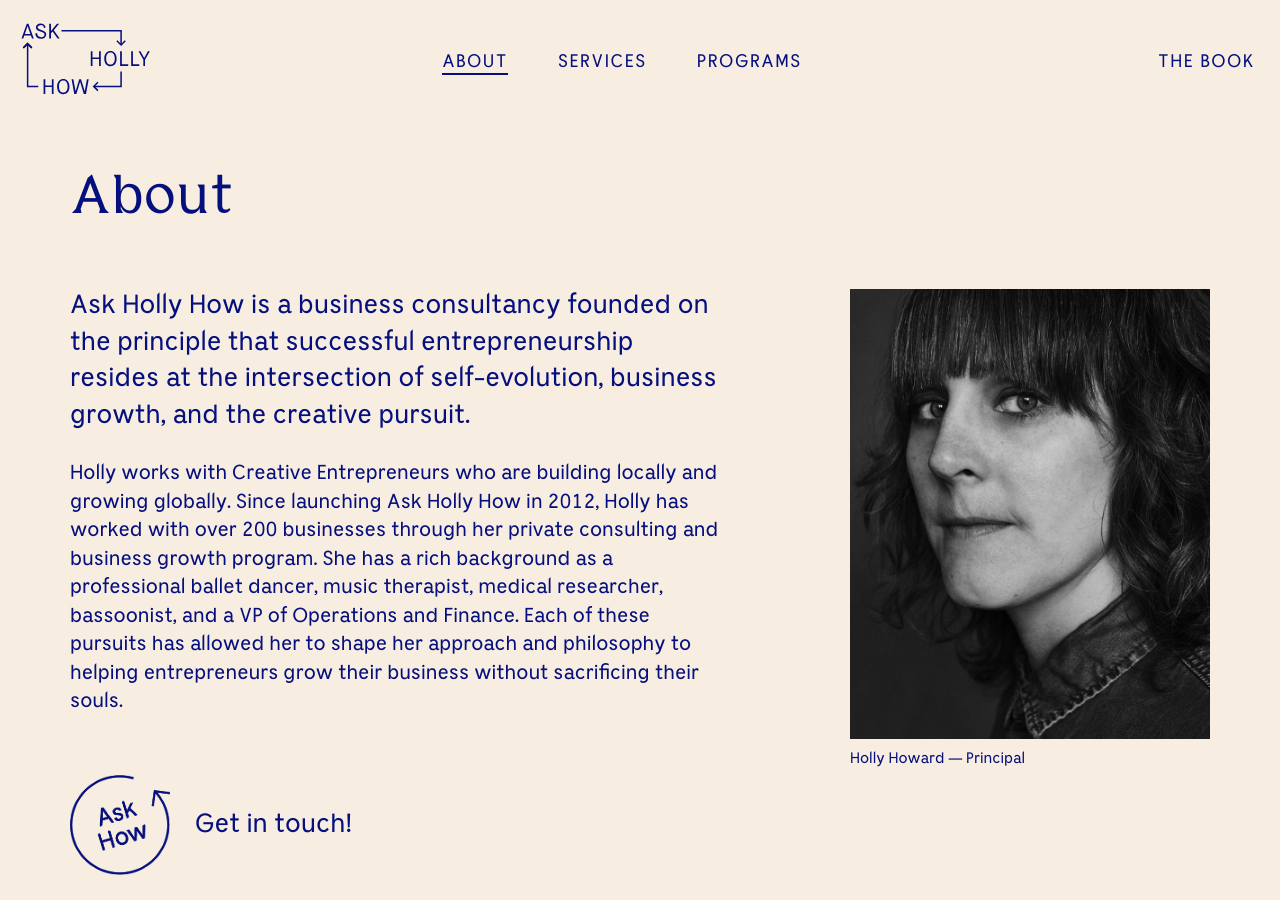
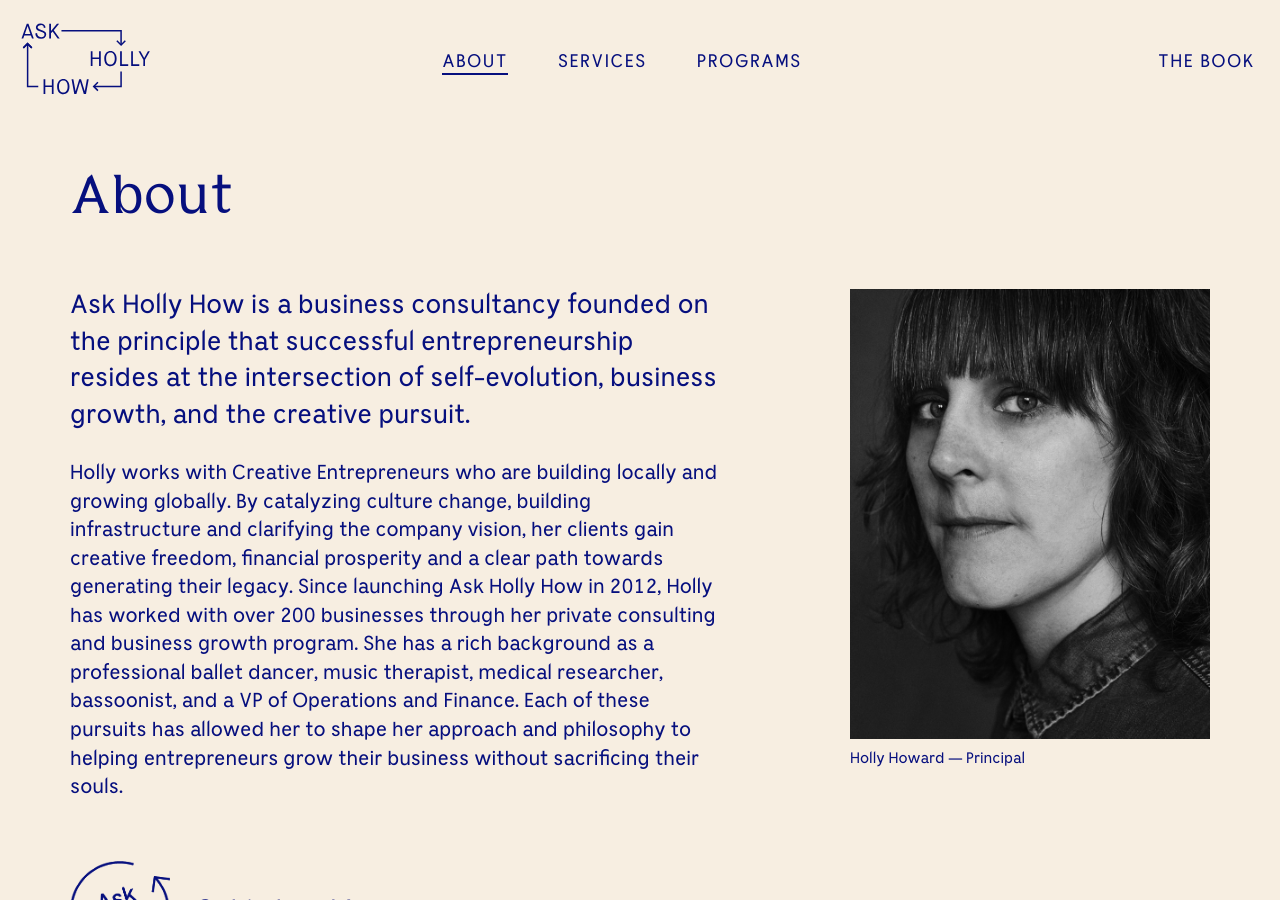
Before and after one commit to hollyhoward78/ask-holly-how, a Jekyll site: the page built from _pages/about.md, in a window 1280 px wide and 900 px high. Built offline with Jekyll 4.4.1, drawn with Linux system fonts in a browser that asks for light colours; a script that is not in the unit is left out.

Commit message:
Update Page “About”

```diff
--- a/_pages/about.md
+++ b/_pages/about.md
@@ -6,12 +6,15 @@
   business growth, and the creative pursuit.
 introduction: >-
   Holly works with Creative Entrepreneurs who are building locally and growing
-  globally. Since launching Ask Holly How in 2012, Holly has worked with over
-  200 businesses through her private consulting and business growth program. She
-  has a rich background as a professional ballet dancer, music therapist,
-  medical researcher, bassoonist, and a VP of Operations and Finance. Each of
-  these pursuits has allowed her to shape her approach and philosophy to helping
-  entrepreneurs grow their business without sacrificing their souls.
+  globally. By catalyzing culture change, building infrastructure and clarifying
+  the company vision, her clients gain creative freedom, financial prosperity
+  and a clear path towards generating their legacy. Since launching Ask Holly
+  How in 2012, Holly has worked with over 200 businesses through her private
+  consulting and business growth program. She has a rich background as a
+  professional ballet dancer, music therapist, medical researcher, bassoonist,
+  and a VP of Operations and Finance. Each of these pursuits has allowed her to
+  shape her approach and philosophy to helping entrepreneurs grow their business
+  without sacrificing their souls.
 about-image: /images/Holly_Portrait.jpg
 about-image-caption: Holly Howard &mdash; Principal
 about-email: hhoward@askhollyhow.com
```
